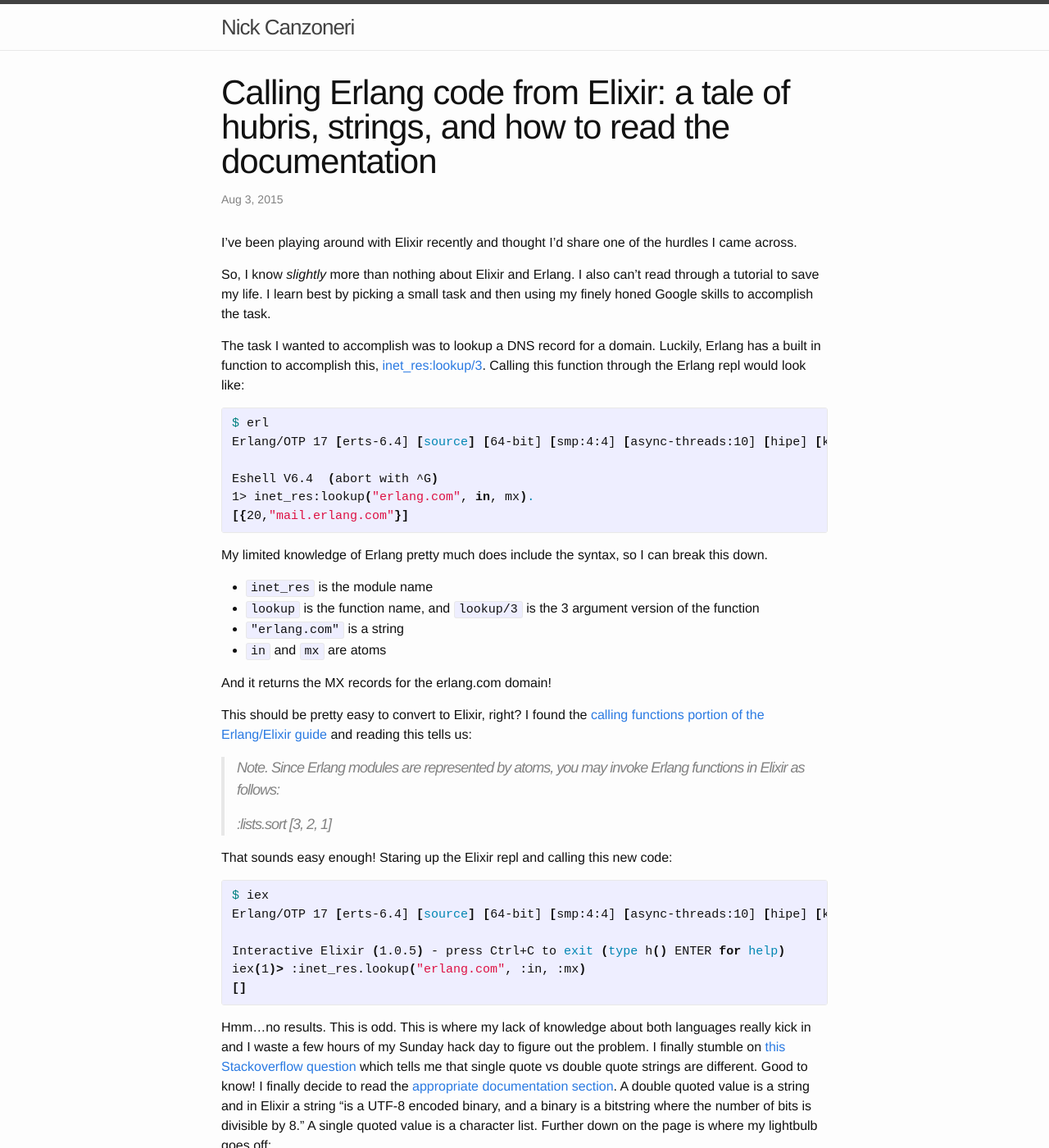
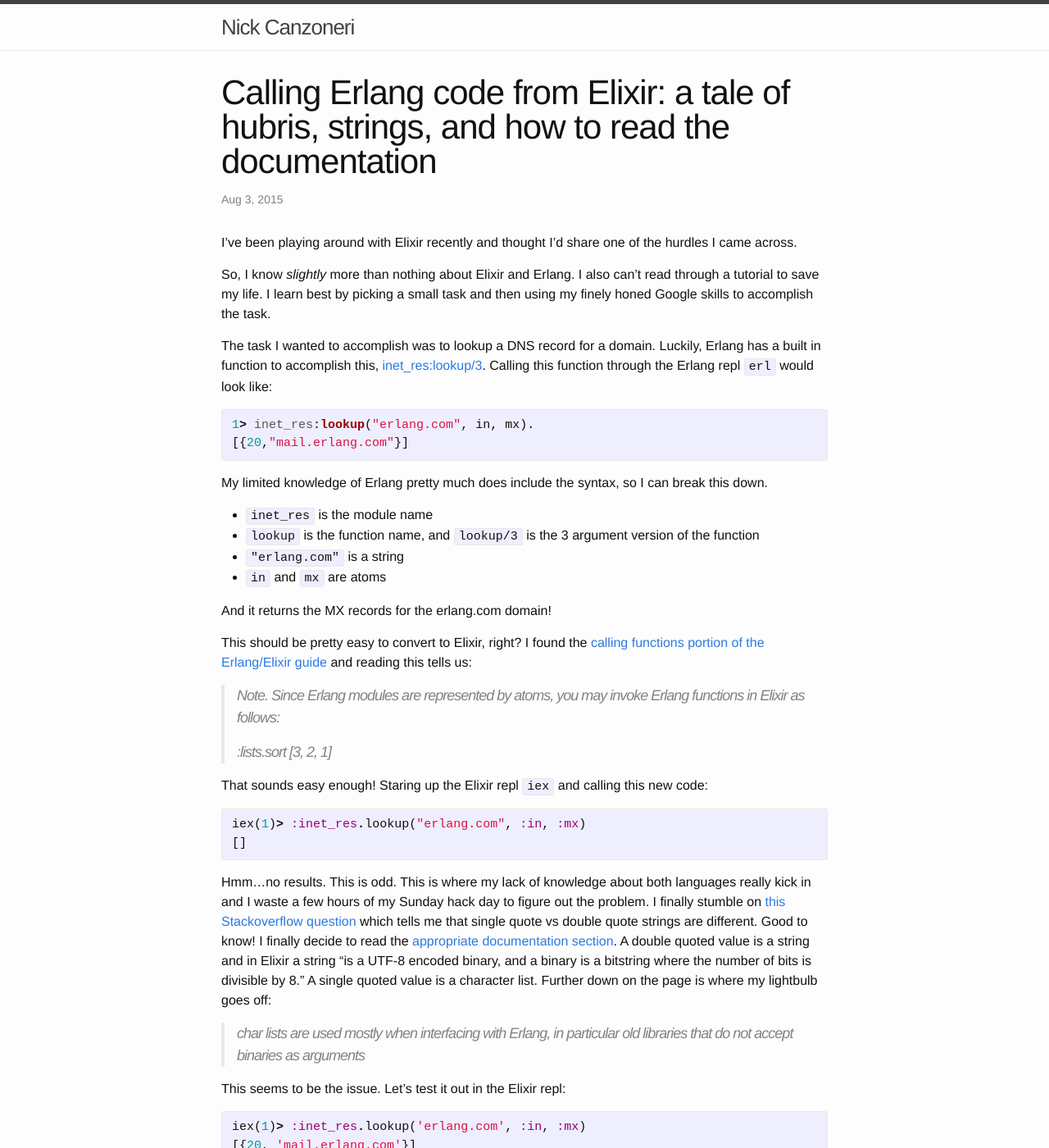
Before and after one commit to nickcanz/nickcanz.github.com, a Jekyll site: the page built from _posts/2015-08-03-calling-erlang-code-from-elixir.markdown, in a window 1280 px wide and 1400 px high. Shown: the whole window at 82% size. Built offline with Jekyll 4.4.1, drawn with Linux system fonts in a browser that asks for light colours; some of the changed text lies outside the part shown.

Commit message:
Clean up code examples

```diff
--- a/_posts/2015-08-03-calling-erlang-code-from-elixir.markdown
+++ b/_posts/2015-08-03-calling-erlang-code-from-elixir.markdown
@@ -9,13 +9,9 @@ I’ve been playing around with Elixir recently and thought I’d share one of t
 
 So, I know _slightly_ more than nothing about Elixir and Erlang. I also can’t read through a tutorial to save my life. I learn best by picking a small task and then using my finely honed Google skills to accomplish the task.
 
-The task I wanted to accomplish was to lookup a DNS record for a domain. Luckily, Erlang has a built in function to accomplish this, [inet_res:lookup/3](http://www.erlang.org/doc/man/inet_res.html#lookup-3). Calling this function through the Erlang repl would look like:
+The task I wanted to accomplish was to lookup a DNS record for a domain. Luckily, Erlang has a built in function to accomplish this, [inet_res:lookup/3](http://www.erlang.org/doc/man/inet_res.html#lookup-3). Calling this function through the Erlang repl `erl` would look like:
 
-{% highlight bash %}
-$ erl
-Erlang/OTP 17 [erts-6.4] [source] [64-bit] [smp:4:4] [async-threads:10] [hipe] [kernel-poll:false] [dtrace]
-
-Eshell V6.4  (abort with ^G)
+{% highlight erlang %}
 1> inet_res:lookup("erlang.com", in, mx).
 [{20,"mail.erlang.com"}]
 {% endhighlight %}
@@ -35,14 +31,9 @@ This should be pretty easy to convert to Elixir, right? I found the [calling fun
 >
 >:lists.sort [3, 2, 1]
 
-That sounds easy enough! Staring up the Elixir repl and calling this new code:
+That sounds easy enough! Staring up the Elixir repl `iex` and calling this new code:
 
-
-{% highlight bash %}
-$ iex
-Erlang/OTP 17 [erts-6.4] [source] [64-bit] [smp:4:4] [async-threads:10] [hipe] [kernel-poll:false] [dtrace]
-
-Interactive Elixir (1.0.5) - press Ctrl+C to exit (type h() ENTER for help)
+{% highlight elixir %}
 iex(1)> :inet_res.lookup("erlang.com", :in, :mx)
 []
 {% endhighlight %}
@@ -53,11 +44,7 @@ Hmm...no results. This is odd. This is where my lack of knowledge about both lan
 
 This seems to be the issue. Let's test it out in the Elixir repl:
 
-{% highlight bash %}
-$ iex
-Erlang/OTP 17 [erts-6.4] [source] [64-bit] [smp:4:4] [async-threads:10] [hipe] [kernel-poll:false] [dtrace]
-
-Interactive Elixir (1.0.5) - press Ctrl+C to exit (type h() ENTER for help)
+{% highlight elixir %}
 iex(1)> :inet_res.lookup('erlang.com', :in, :mx)
 [{20, 'mail.erlang.com'}]
 {% endhighlight %}
```
